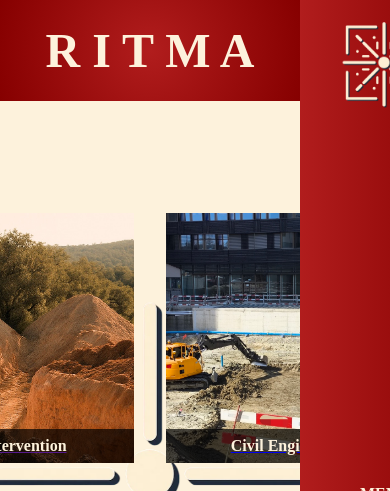
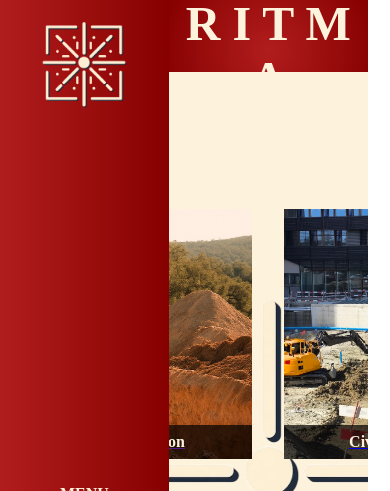
Before and after one commit to Marfm25/Ritma, a Jekyll site: the page built from index.md, in a window 390 px wide. Shown: the top 491 px of the page. Built offline with Jekyll 4.4.1, drawn with Linux system fonts in a browser that asks for light colours; some web fonts are replaced; grey boxes are pictures that could not be loaded.

Commit message:
Update default.html

```diff
--- a/_layouts/default.html
+++ b/_layouts/default.html
@@ -72,12 +72,12 @@
     @media (max-width: 768px) {
       body {
         display: grid;
-        grid-template-columns: 1fr 10vh;
-        grid-template-rows: 11.25vh 1fr 8.44vh;
+        grid-template-columns: 0.1fr 0.9fr;
+        grid-template-rows: 8vh 1fr 6vh;
         grid-template-areas:
-          "header menu"
-          "main menu"
-          "footer menu";
+          "menu header"
+          "menu main"
+          "menu footer";
       }
       nav {
         flex-direction: column;
```
